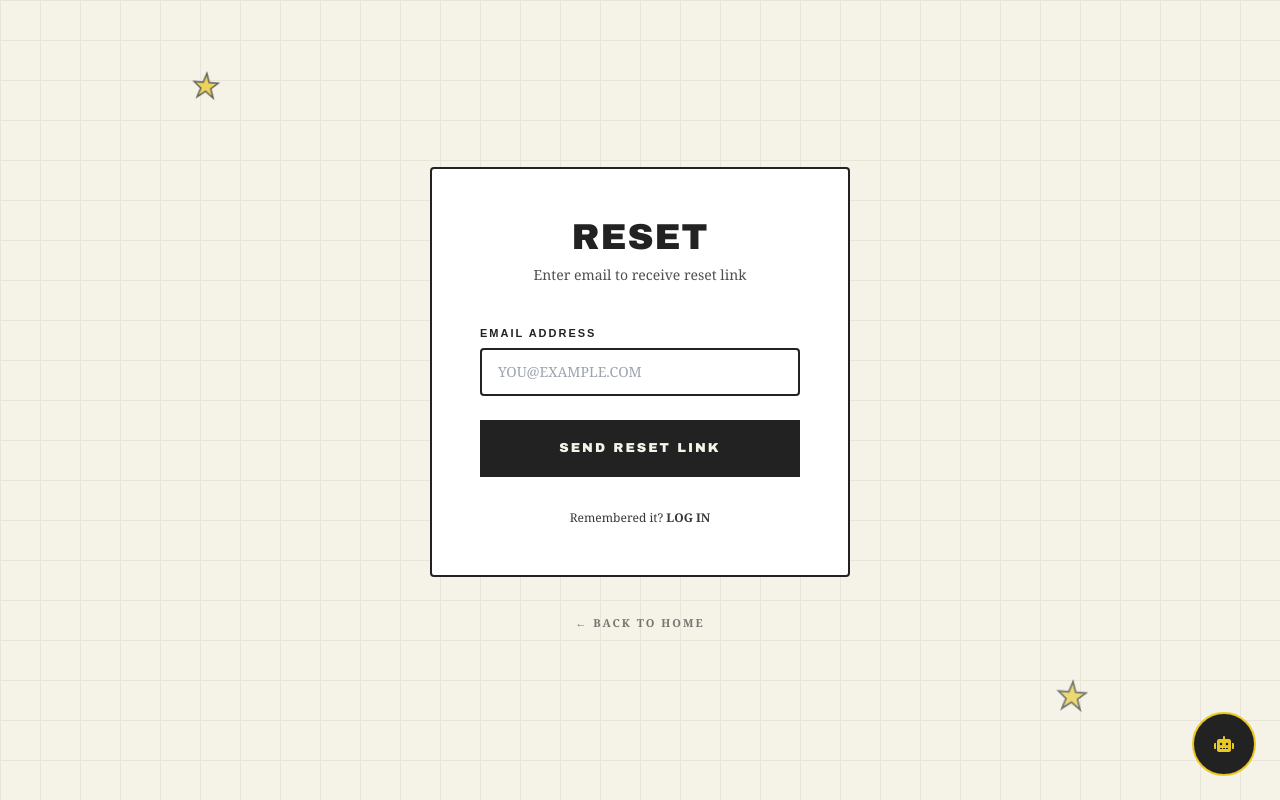
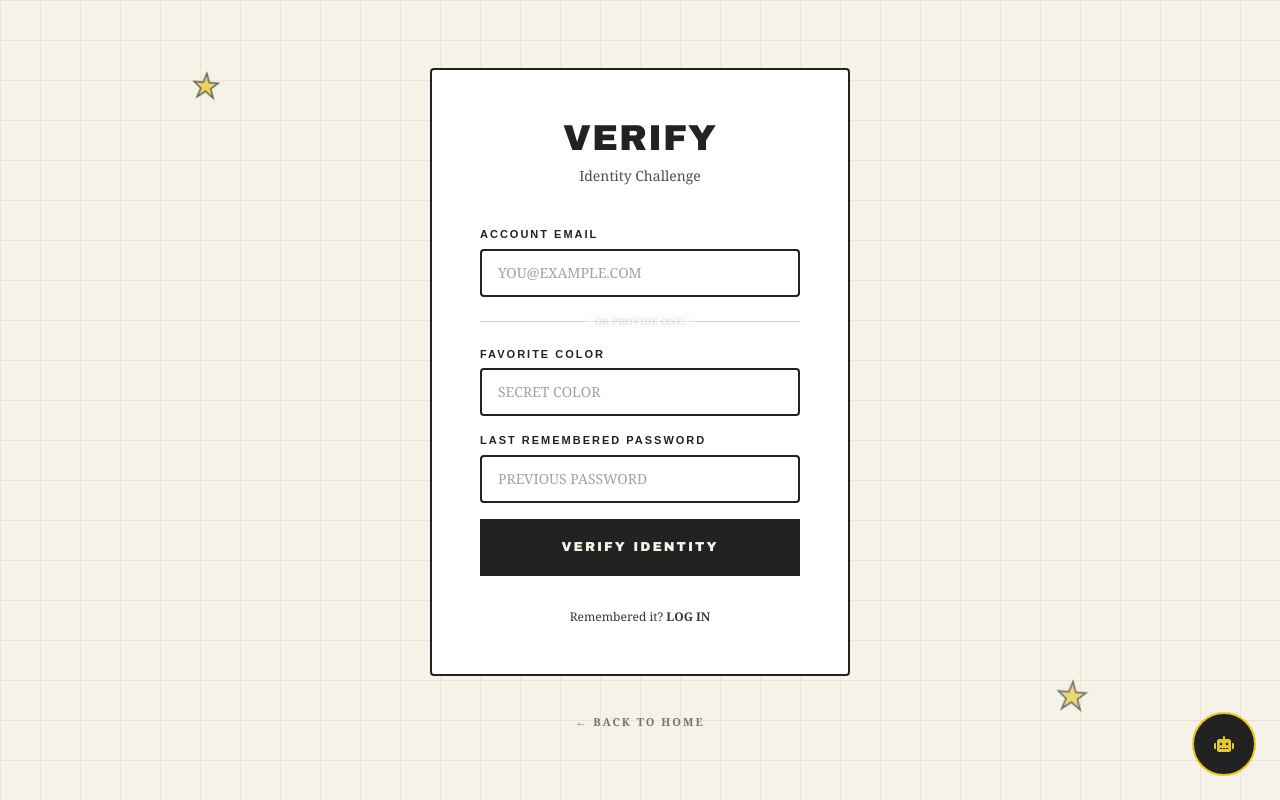
Before and after one commit to NAVEENKumar207/Skillsync-ai, a React (Create React App) app in the folder client/: page /forgot-password in a window 1280 px wide. Built offline with nearby package versions, Linux system fonts and the light colour scheme; a web font is replaced by a local one.

Commit message:
feat: implement Identity Challenge recovery and update documentation

```diff
--- a/client/src/pages/ForgotPassword.js
+++ b/client/src/pages/ForgotPassword.js
@@ -1,5 +1,5 @@
 import { useState } from "react";
-import { Link } from "react-router-dom";
+import { Link, useNavigate } from "react-router-dom";
 import { motion, AnimatePresence } from "framer-motion";
 import { forgotPassword } from "../utils/api";
 
@@ -16,17 +16,24 @@ const Star = ({ className, filled = true, size = 22 }) => (
 
 function ForgotPassword() {
     const [email, setEmail] = useState("");
+    const [favoriteColor, setFavoriteColor] = useState("");
+    const [lastPassword, setLastPassword] = useState("");
     const [loading, setLoading] = useState(false);
-    const [sent, setSent] = useState(false);
+    const [verified, setVerified] = useState(false);
     const [error, setError] = useState("");
+    const navigate = useNavigate();
 
     const handleSubmit = async (e) => {
         e.preventDefault();
         setLoading(true);
         setError("");
         try {
-            await forgotPassword(email);
-            setSent(true);
+            const data = await forgotPassword({ email, favoriteColor, lastPassword });
+            setVerified(true);
+            // Redirect to reset password with the token from backend
+            setTimeout(() => {
+                navigate(`/reset-password/${data.resetToken}`);
+            }, 2000);
         } catch (err) {
             setError(err.message);
         } finally {
@@ -47,28 +54,25 @@ function ForgotPassword() {
                 <div className="retro-card !p-10 md:!p-12 shadow-none">
                     <div className="text-center mb-10">
                         <h1 className="text-3xl md:text-4xl font-display font-black uppercase mb-2 text-retro-dark">
-                            Reset
+                            Verify
                         </h1>
                         <p className="text-sm font-body text-retro-dark opacity-80">
-                            Enter email to receive reset link
+                            Identity Challenge
                         </p>
                     </div>
 
                     <AnimatePresence>
-                        {sent ? (
+                        {verified ? (
                             <motion.div
                                 initial={{ opacity: 0, scale: 0.95 }}
                                 animate={{ opacity: 1, scale: 1 }}
                                 className="text-center py-6"
                             >
-                                <div className="text-5xl mb-6">📬</div>
-                                <p className="font-display font-black text-xl mb-4 uppercase text-retro-dark">Check Inbox</p>
+                                <div className="text-5xl mb-6">🔓</div>
+                                <p className="font-display font-black text-xl mb-4 uppercase text-retro-dark">Verified!</p>
                                 <p className="text-sm mb-10 text-retro-dark opacity-80 font-body leading-relaxed">
-                                    A reset link has been sent to <strong className="text-retro-dark">{email}</strong>.
+                                    Identity confirmed. Redirecting to reset page…
                                 </p>
-                                <Link to="/login" className="retro-btn-primary inline-block">
-                                    Back to Login
-                                </Link>
                             </motion.div>
                         ) : (
                             <motion.div initial={{ opacity: 1 }} exit={{ opacity: 0 }}>
@@ -82,9 +86,9 @@ function ForgotPassword() {
                                     </motion.div>
                                 )}
 
-                                <form onSubmit={handleSubmit} className="space-y-6">
+                                <form onSubmit={handleSubmit} className="space-y-4">
                                     <div>
-                                        <label className="retro-label">Email Address</label>
+                                        <label className="retro-label">Account Email</label>
                                         <input
                                             type="email"
                                             placeholder="YOU@EXAMPLE.COM"
@@ -95,19 +99,47 @@ function ForgotPassword() {
                                         />
                                     </div>
 
+                                    <div className="py-2">
+                                        <div className="h-[1px] bg-retro-dark opacity-20 relative">
+                                            <span className="absolute left-1/2 top-1/2 -translate-x-1/2 -translate-y-1/2 bg-retro-grid px-2 text-[10px] font-black opacity-50">OR PROVIDE ONE:</span>
+                                        </div>
+                                    </div>
+
+                                    <div>
+                                        <label className="retro-label">Favorite Color</label>
+                                        <input
+                                            type="text"
+                                            placeholder="SECRET COLOR"
+                                            value={favoriteColor}
+                                            onChange={(e) => setFavoriteColor(e.target.value)}
+                                            className="retro-input uppercase"
+                                        />
+                                    </div>
+
+                                    <div>
+                                        <label className="retro-label">Last Remembered Password</label>
+                                        <input
+                                            type="password"
+                                            placeholder="PREVIOUS PASSWORD"
+                                            value={lastPassword}
+                                            onChange={(e) => setLastPassword(e.target.value)}
+                                            className="retro-input"
+                                        />
+                                    </div>
+
                                     <button
                                         type="submit"
                                         disabled={loading}
                                         className="retro-btn-primary w-full mt-4 flex justify-center items-center"
                                     >
-                                        {loading ? "SENDING…" : "SEND RESET LINK"}
+                                        {loading ? "VERIFYING…" : "VERIFY IDENTITY"}
                                     </button>
                                 </form>
                             </motion.div>
                         )}
                     </AnimatePresence>
 
-                    {!sent && (
+                    {!verified && (
                         <p className="text-center text-[12px] mt-8 text-retro-dark font-body opacity-90">
                             Remembered it?{" "}
                             <Link
--- a/client/src/pages/Signup.js
+++ b/client/src/pages/Signup.js
@@ -30,6 +30,7 @@ function Signup() {
   const [email, setEmail] = useState("");
   const [pwd, setPwd] = useState("");
   const [confirm, setConfirm] = useState("");
+  const [favoriteColor, setFavoriteColor] = useState("");
   const [showPassword, setShowPassword] = useState(false);
   const [showConfirm, setShowConfirm] = useState(false);
   const [loading, setLoading] = useState(false);
@@ -46,7 +47,7 @@ function Signup() {
     setLoading(true);
     setError("");
     try {
-      const data = await registerUser({ name, email, password: pwd });
+      const data = await registerUser({ name, email, password: pwd, favoriteColor });
       saveSession(data.token, data.user);
       navigate("/dashboard");
     } catch (err) {
@@ -177,6 +178,18 @@ function Signup() {
               )}
             </div>
 
+            <div>
+              <label className="retro-label">Favorite Color (Security Question)</label>
+              <input
+                type="text"
+                placeholder="E.G. NEON BLUE"
+                value={favoriteColor}
+                onChange={(e) => setFavoriteColor(e.target.value)}
+                required
+                className="retro-input uppercase placeholder:opacity-50"
+              />
+            </div>
+
             <button
               type="submit"
               disabled={loading || !!pwdMismatch}
--- a/client/src/utils/api.js
+++ b/client/src/utils/api.js
@@ -17,7 +17,7 @@ const post = async (url, body = {}) => {
 /* ─── Auth ──────────────────────────────────────────────────────── */
 export const registerUser = (body) => post(`${BASE}/auth/register`, body);
 export const loginUser = (body) => post(`${BASE}/auth/login`, body);
-export const forgotPassword = (email) => post(`${BASE}/auth/forgot-password`, { email });
+export const forgotPassword = (body) => post(`${BASE}/auth/forgot-password`, body);
 export const resetPassword = (token, password) =>
   post(`${BASE}/auth/reset-password/${token}`, { password });
 
```
Also changed, not shown: 2 other files (tests, documents, lock files or other folders).
